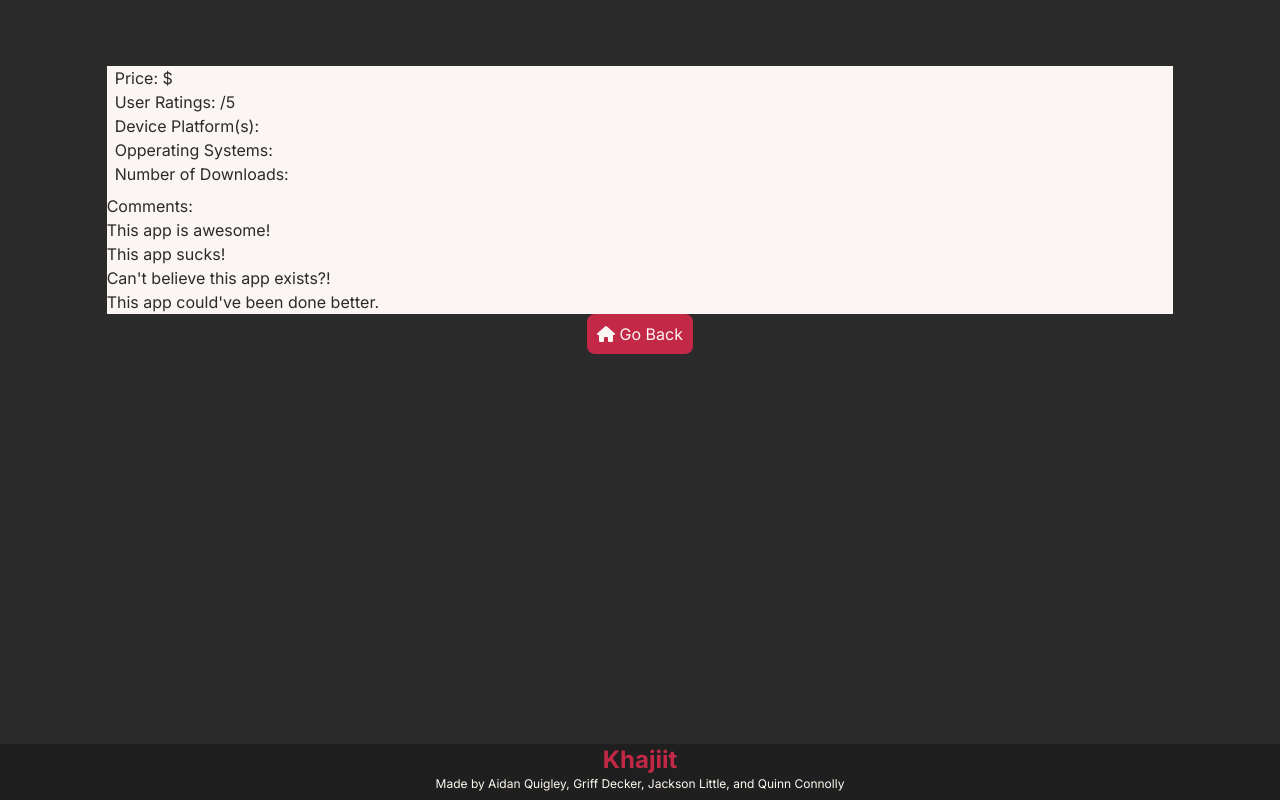
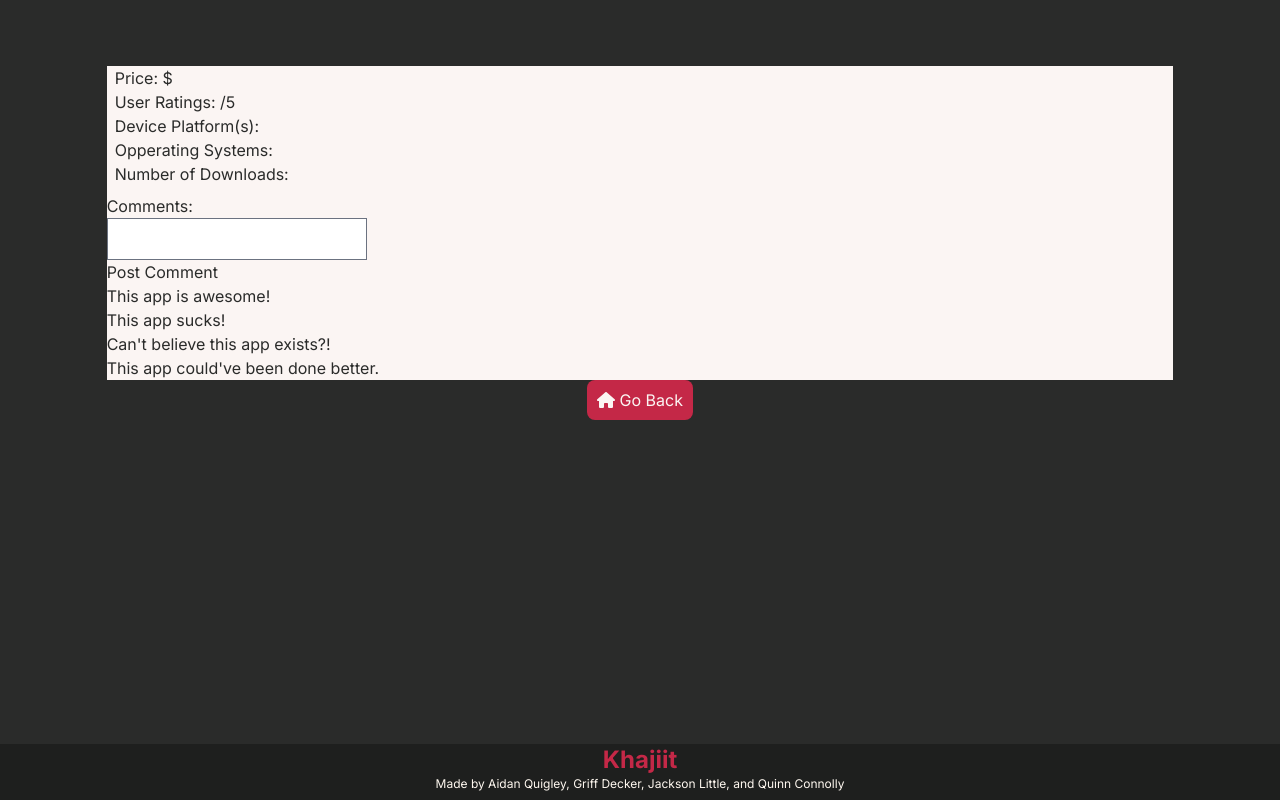
Before and after one commit to AidanQuigley/Khajiit, a Next.js app in the folder khajit/: page /appPage in a window 1280 px wide. Built offline with nearby package versions, Linux system fonts and the light colour scheme.

Commit message:
Got comments to work but they don't show
Comments technically get added but can't be shown due to it being within an array of the page and gets lost on reload.

```diff
--- a/khajit/app/(site)/appPage/page.js
+++ b/khajit/app/(site)/appPage/page.js
@@ -9,7 +9,7 @@ import {
   faArrowDown,
   faHouse,
 } from "@fortawesome/free-solid-svg-icons";
-import { useState } from "react";
+import { useState, useEffect } from "react";
 import { useSearchParams } from 'next/navigation'
 import Link from "next/link";
 
@@ -19,9 +19,32 @@ comments[2] = "This app sucks!";
 comments[3] = "Can't believe this app exists?!";
 comments[4] = "This app could've been done better.";
 
+
+
+
+function addComent(comment){
+    comments[comments.length+1] = comment;
+}
+
+
+function removeComment(comment){
+    comments.splice(comment, 1);
+}
+
 export default function appPage(){
     const toggleDisplay = () => setDisplay(!isDisplay);
     const searchParams = useSearchParams();
+    //comment that the user wants to submit
+    const [comment, setComment] = useState('');
+
+    //this is used to add a comment, but since currently the comments are
+    //in an array in the page, it won't show on the site.
+    const handleSubmit = async (e) => {
+        e.preventDefault()
+
+        addComent(comment);
+    }
+
     return (
         <>
             <div className='titleWrap mb-4'>
@@ -43,16 +66,33 @@ export default function appPage(){
                 <h1 >
                     Comments:
                 </h1>
-
+                {
+                //This form is for where the comments get submitted.
+                }
+                <form onSubmit={handleSubmit}>
+                    <input
+                    type="text"
+                    comment="Comment"
+                    onChange={(e) => setComment(e.target.value)}
+                    />
+                    <br/>
+                    <button type="submit" >
+                        Post Comment
+                    </button>
+                </form>
                 <ul>
                     {comments.map(comments =>
+                        <div>
                         <li>
                             {comments}
-
-                            {(searchParams.get('isModerator')) &&
-                                <button>Delete</button>
+                            {searchParams.get("ifModerator") &&
+                            //this is supposed to delete some comments but it breaks when used due to Next.JS testing.
+                            <button onClick={removeComment(comments)}>
+                                Delete
+                            </button>
                             }
                         </li>
+                        </div>
                         )}
                 </ul>
             </div>
--- a/khajit/app/AddApp.js
+++ b/khajit/app/AddApp.js
@@ -28,6 +28,8 @@ export default function AddApp() {
 
     const handleSubmit = async (e) => {
         e.preventDefault()
+
+
 
         const newapp = {
             appName, type, price, device, os,
--- a/khajit/app/page.js
+++ b/khajit/app/page.js
@@ -93,6 +93,7 @@ export default async function Home() {
                     Platform: apps.Platform,
                     Download: apps.Download,
                     RequiredSystem: apps.RequiredSystem,
+                    ifModerator: session.user.isModerator,
                   }
                 }}>
                   {/*<AddPopUp/>*/}
--- a/khajit/app/searchSort.js
+++ b/khajit/app/searchSort.js
@@ -9,7 +9,7 @@ import {
   faArrowDown,
 } from "@fortawesome/free-solid-svg-icons";
 import { useState } from "react";
-import { apps } from "./page";
+
 
 export default function SearchSort() {
     const [isShowSort, setShowSort] = useState(false);
@@ -20,7 +20,6 @@ export default function SearchSort() {
     const clickPrice = () => {
         if (whatSort === 1) {
             setWhatSort(2);
-            apps[1] = apps[2];
         } else if (whatSort === 2) {
             setWhatSort(0);
         } else {
```
